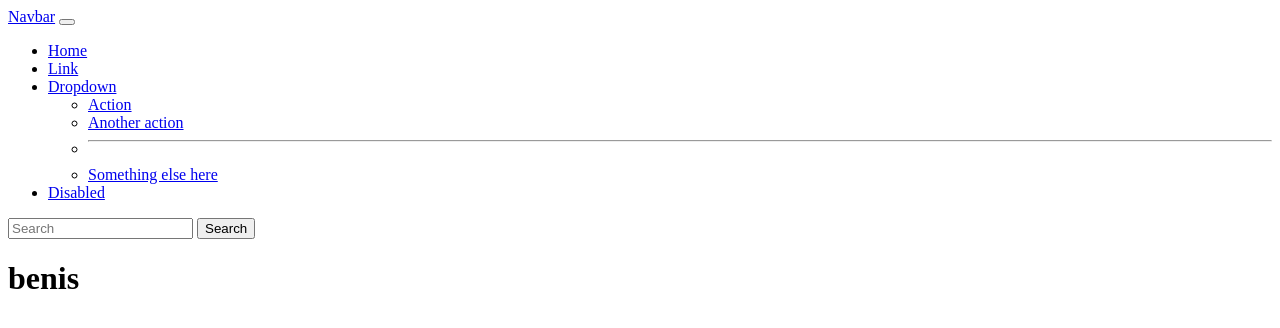
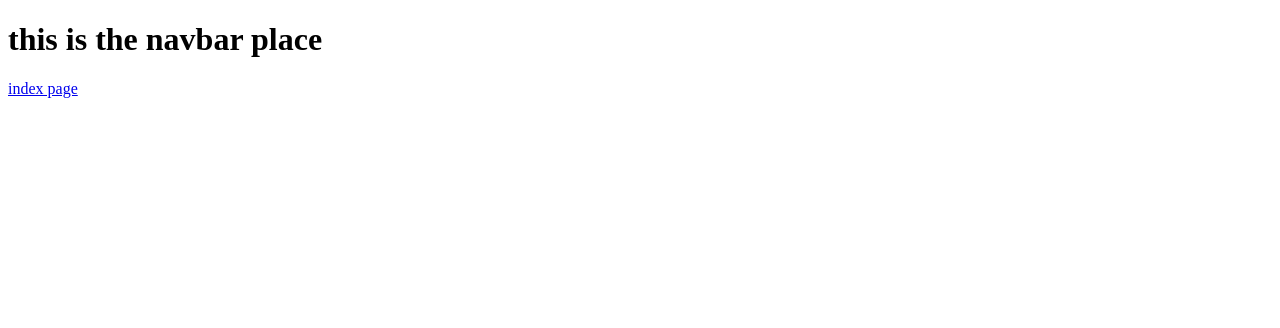
Before and after one commit to MatthewHung02/flaskWebApp, a Flask app: page / in a window 1280 px wide. Shown: the top 328 px of the page. Run offline with Flask 2, Linux system fonts and the light colour scheme; some libraries are stand-ins or nearby versions.

Commit message:
working links, main py runs now
deploying to see if this clears up the 500 internal error

```diff
--- a/index.py
+++ b/index.py
@@ -1,6 +1,7 @@
 from flask import Flask, render_template
 from views import views
 from flask_bootstrap import Bootstrap
+
 
 
 app = Flask(__name__)
@@ -8,6 +9,10 @@ Bootstrap(app)
 
 @app.route('/')
 def home():
+  return render_template('base.html')
+
+@app.route('/index')
+def index():
   return render_template('index.html')
 
 
--- a/templates/base.html
+++ b/templates/base.html
@@ -1,51 +1,18 @@
 <!DOCTYPE html>
-<html>
+<html lang="en">
   <head>
+    <meta charset="utf-8">
     <title>This is the templates for all html pages</title>
     <!-- <link href="https://cdn.jsdelivr.net/npm/bootstrap@5.2.3/dist/css/bootstrap.min.css" rel="stylesheet" integrity="sha384-rbsA2VBKQhggwzxH7pPCaAqO46MgnOM80zW1RWuH61DGLwZJEdK2Kadq2F9CUG65" crossorigin="anonymous"> -->
     <!-- <script src="https://cdn.jsdelivr.net/npm/bootstrap@5.2.3/dist/js/bootstrap.bundle.min.js" integrity="sha384-kenU1KFdBIe4zVF0s0G1M5b4hcpxyD9F7jL+jjXkk+Q2h455rYXK/7HAuoJl+0I4" crossorigin="anonymous"></script> -->
 
     </head>
 <body>
-<nav class="navbar navbar-expand-lg navbar-light bg-light">
-    <div class="container-fluid">
-      <a class="navbar-brand" href="#">Navbar</a>
-      <button class="navbar-toggler" type="button" data-bs-toggle="collapse" data-bs-target="#navbarSupportedContent" aria-controls="navbarSupportedContent" aria-expanded="false" aria-label="Toggle navigation">
-        <span class="navbar-toggler-icon"></span>
-      </button>
-      <div class="collapse navbar-collapse" id="navbarSupportedContent">
-        <ul class="navbar-nav me-auto mb-2 mb-lg-0">
-          <li class="nav-item">
-            <a class="nav-link active" aria-current="page" href="#">Home</a>
-          </li>
-          <li class="nav-item">
-            <a class="nav-link" href="#">Link</a>
-          </li>
-          <li class="nav-item dropdown">
-            <a class="nav-link dropdown-toggle" href="#" id="navbarDropdown" role="button" data-bs-toggle="dropdown" aria-expanded="false">
-              Dropdown
-            </a>
-            <ul class="dropdown-menu" aria-labelledby="navbarDropdown">
-              <li><a class="dropdown-item" href="#">Action</a></li>
-              <li><a class="dropdown-item" href="#">Another action</a></li>
-              <li><hr class="dropdown-divider"></li>
-              <li><a class="dropdown-item" href="#">Something else here</a></li>
-            </ul>
-          </li>
-          <li class="nav-item">
-            <a class="nav-link disabled" href="#" tabindex="-1" aria-disabled="true">Disabled</a>
-          </li>
-        </ul>
-        <form class="d-flex">
-          <input class="form-control me-2" type="search" placeholder="Search" aria-label="Search">
-          <button class="btn btn-outline-success" type="submit">Search</button>
-        </form>
-      </div>
-    </div>
-  </nav>
-
+<h1>this is the navbar place</h1>
+<a href="/index">index page </a>
   <div class = test>
-    {% block html %}{% endblock %}
+    {% block content %}
+    {% endblock %}
 
   </div>
 
--- a/templates/index.html
+++ b/templates/index.html
@@ -1,4 +1,4 @@
 {% extends "base.html" %}
-{% block html %}
+{% block content %}
 <h1>benis</h1>
 {% endblock %}
```
